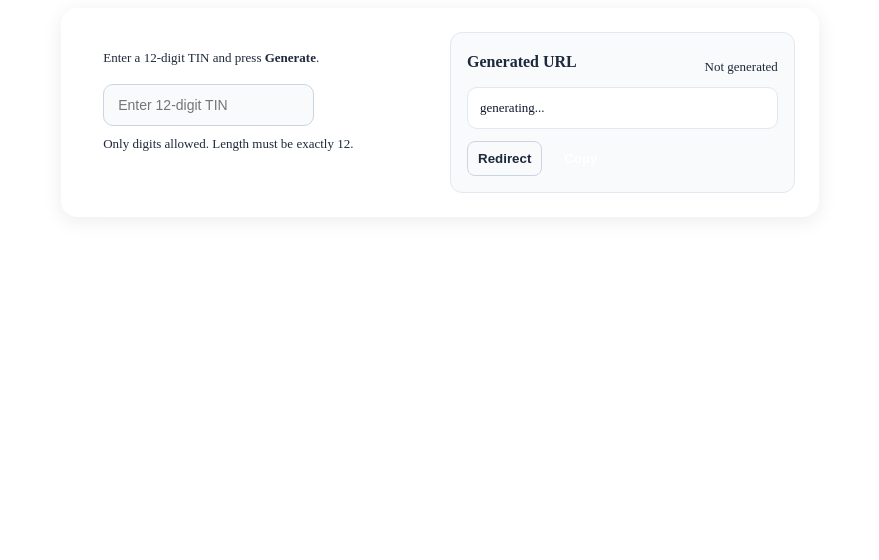
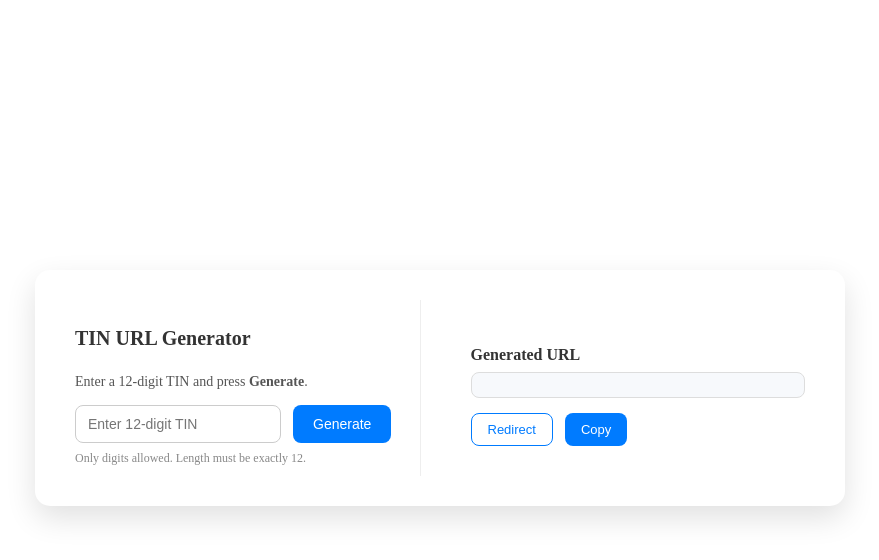
Before and after one commit to zahid-source/ereturn, an Angular app: page / in a window 1280 px wide. Shown: the top 560 px of the page, without its empty margins (200-1079 px from the left). Built offline with nearby package versions, Linux system fonts and the light colour scheme.

Commit message:
ui change

```diff
--- a/src/app/components/user-access/user-access.css
+++ b/src/app/components/user-access/user-access.css
@@ -1,161 +1,160 @@
-:root {
-  --bg1: #f9fafb;
-  --bg2: #f1f5f9;
-  --card: #ffffff;
-  --muted: #64748b;
-  --accent: #2563eb;
-  --success: #16a34a;
-  --danger: #dc2626;
-  font-family: Inter, ui-sans-serif, system-ui, -apple-system, "Segoe UI", Roboto, "Helvetica Neue", Arial;
+/* Full-page container */
+html, body {
+  margin: 0;
+  padding: 0;
+  height: 100%;
+  font-family: "Segoe UI", Arial, sans-serif;
+  background: #f0f2f5;
 }
 
-html, body {
-  height: 100%;
-  margin: 0
+.container {
+  display: flex;
+  justify-content: center;
+  align-items: center;
+  height: 95vh;
 }
 
-body {
-  background: linear-gradient(135deg, var(--bg1), var(--bg2));
-  color: #1e293b;
+/* Card */
+.card {
   display: flex;
-  align-items: center;
-  justify-content: center;
+  align-items: stretch; /* full height alignment for left/right sections */
+  background: #fff;
+  border-radius: 15px;
+  padding: 30px;
+  box-shadow: 0 12px 30px rgba(0,0,0,0.12);
+  width: 750px;
+  max-width: 100%;
+  gap: 30px;
+  transition: all 0.3s ease;
 }
 
-.wrap {
-  /*width: 100%;*/
-  max-width: 960px;
-  background: #ffffff;
-  border-radius: 16px;
-  box-shadow: 0 4px 20px rgba(0, 0, 0, 0.08);
-  padding: 24px;
-  display: grid;
-  grid-template-columns:1fr 1fr;
-  gap: 20px;
-  align-items: start
+.card-left, .card-right {
+  flex: 1;
+  display: flex;
+  flex-direction: column;
+  justify-content: center;
+  padding: 10px;
 }
 
-.card {
-  background: transparent;
-  padding: 18px
+.card-left {
+  border-right: 1px solid #eee;
 }
 
-h1 {
-  margin: 0 0 8px;
+.title {
   font-size: 20px;
-  color: #0f172a
+  font-weight: 600;
+  margin-bottom: 10px;
+  color: #333;
 }
 
-p.lead {
-  margin: 0 0 18px;
-  color: var(--muted);
-  font-size: 13px
+.title-sm {
+  font-size: 16px;
+  font-weight: 600;
+  margin-bottom: 8px;
+  color: #333;
+}
+
+.lead {
+  font-size: 14px;
+  color: #555;
+  margin-bottom: 15px;
 }
 
 .form-row {
   display: flex;
   gap: 12px;
-  align-items: center
+  margin-bottom: 8px;
 }
 
-.input-tin {
-  flex: 1;
-  display: flex;
-  gap: 8px;
-  align-items: center
+.tin-input {
+  padding: 10px 12px;
+  font-size: 14px;
+  border: 1px solid #ccc;
+  border-radius: 8px;
+  width: 180px;
+  transition: all 0.2s;
 }
 
-input[type=text] {
-  width: 100%;
-  padding: 12px 14px;
-  border-radius: 10px;
-  border: 1px solid #cbd5e1;
-  background: #f8fafc;
-  color: #0f172a;
-  font-size: 14px;
-  outline: none
+.tin-input:focus {
+  outline: none;
+  border-color: #007bff;
+  box-shadow: 0 0 5px rgba(0,123,255,0.3);
 }
 
-input[type=text]:focus {
-  box-shadow: 0 4px 12px rgba(37, 99, 235, 0.15);
-  border-color: var(--accent)
+.btn {
+  background: #007bff;
+  color: #fff;
+  border: none;
+  border-radius: 8px;
+  padding: 10px 20px;
+  font-size: 14px;
+  cursor: pointer;
+  transition: all 0.25s ease;
 }
 
-button.btn {
-  padding: 10px 14px;
-  border-radius: 10px;
-  border: 0;
-  background: var(--accent);
-  color: white;
-  font-weight: 600;
-  cursor: pointer
-}
-
-button.btn:active {
-  transform: translateY(1px)
-}
-
-button.ghost {
-  background: transparent;
-  border: 1px solid #cbd5e1;
-  color: #1e293b
+.btn:hover {
+  background: #0056b3;
 }
 
 .hint {
-  margin-top: 10px;
-  font-size: 13px;
-  color: var(--muted)
+  font-size: 12px;
+  color: #888;
 }
 
-.result-panel {
-  background: #f8fafc;
-  border-radius: 12px;
-  padding: 16px;
-  border: 1px solid #e2e8f0;
-  min-height: 120px;
+/* Right section */
+.card-right {
   display: flex;
   flex-direction: column;
-  justify-content: space-between
+  justify-content: center;
+  padding-left: 20px;
 }
 
 .url-box {
-  background: #ffffff;
   padding: 12px;
-  border-radius: 10px;
+  background: #f7f9fc;
+  border: 1px solid #ddd;
+  border-radius: 8px;
+  font-family: monospace;
+  font-size: 14px;
+  margin-bottom: 15px;
   word-break: break-all;
-  font-size: 13px;
-  color: #0f172a;
-  border: 1px solid #e2e8f0
 }
 
 .actions {
   display: flex;
-  gap: 8px;
-  margin-top: 12px
+  gap: 12px;
 }
 
 .small {
-  padding: 8px 10px;
+  font-size: 13px;
+  padding: 8px 16px;
   border-radius: 8px;
-  font-weight: 600
+  cursor: pointer;
+  transition: all 0.2s ease;
 }
 
-.notice {
-  font-size: 13px;
-  color: var(--muted)
+.ghost {
+  background: transparent;
+  border: 1px solid #007bff;
+  color: #007bff;
 }
 
-.ok {
-  color: var(--success)
+.ghost:hover {
+  background: #e6f0ff;
 }
 
-.err {
-  color: var(--danger)
+@media (max-width: 800px) {
+  .card {
+    flex-direction: column;
+    width: 100%;
+    gap: 20px;
+  }
+  .card-left {
+    border-right: none;
+    border-bottom: 1px solid #eee;
+    padding-bottom: 20px;
+  }
+  .card-right {
+    padding-left: 0;
+  }
 }
-
-footer {
-  grid-column: 1 / -1;
-  margin-top: 12px;
-  font-size: 12px;
-  color: var(--muted)
-}
--- a/src/app/components/user-access/user-access.html
+++ b/src/app/components/user-access/user-access.html
@@ -1,53 +1,32 @@
-<html>
-<body>
-<div class="wrap">
-  <!-- Left card -->
+<div class="container">
   <div class="card">
-<!--    <h2>TIN URL generator</h2>-->
-    <p class="lead">Enter a 12-digit TIN and press <strong>Generate</strong>.</p>
+    <!-- Left Section -->
+    <div class="card-left">
+      <h2 class="title">TIN URL Generator</h2>
+      <p class="lead">Enter a 12-digit TIN and press <strong>Generate</strong>.</p>
 
-
-    <div class="form-row" style="margin-top:8px">
-      <div class="input-tin">
+      <div class="form-row">
         <input
-          id="tinInput"
           type="text"
           [(ngModel)]="tin"
           maxlength="12"
           placeholder="Enter 12-digit TIN"
+          class="tin-input"
         />
+        <button class="btn" (click)="generateUrl()">Generate</button>
       </div>
-      <button id="genBtn" class="btn" (click)="generateUrl()">Generate</button>
+
+      <div class="hint">Only digits allowed. Length must be exactly 12.</div>
     </div>
 
-
-    <div class="hint">Only digits allowed. Length must be exactly 12.</div>
-  </div>
-
-
-  <!-- Right panel -->
-  <div class="result-panel">
-    <div>
-      <div style="display:flex;align-items:center;justify-content:space-between">
-        <div style="font-weight:700">Generated URL</div>
-        <div id="badge" class="hint">{{ badge }}</div>
-      </div>
-
-
-      <div id="urlBox" class="url-box" style="margin-top:12px">
-        {{ generatedUrl || 'generating...' }}
-      </div>
-    </div>
-
-
-    <div>
+    <!-- Right Section -->
+    <div class="card-right">
+      <h3 class="title-sm">Generated URL</h3>
+      <div class="url-box">{{ generatedUrl }}</div>
       <div class="actions">
-        <button class="small ghost" (click)="redirect()" [disabled]="!generatedUrl">Redirect</button>
-        <button class="small btn" (click)="copy()" [disabled]="!generatedUrl">Copy</button>
+        <button class="small ghost" (click)="redirect()">Redirect</button>
+        <button class="small btn" (click)="copy()">Copy</button>
       </div>
     </div>
   </div>
 </div>
-
-</body>
-</html>
```
